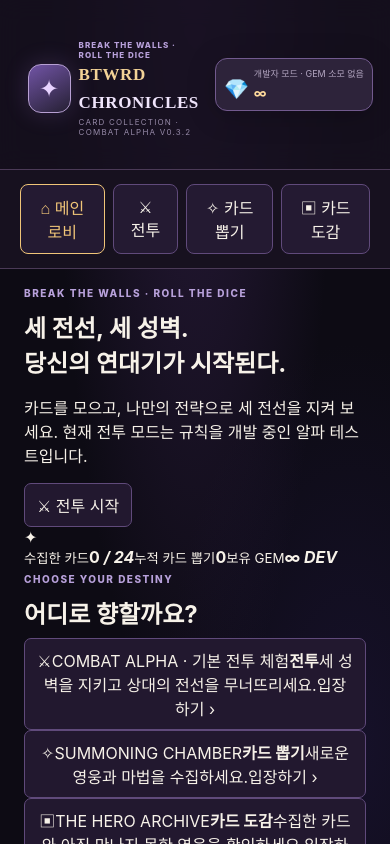
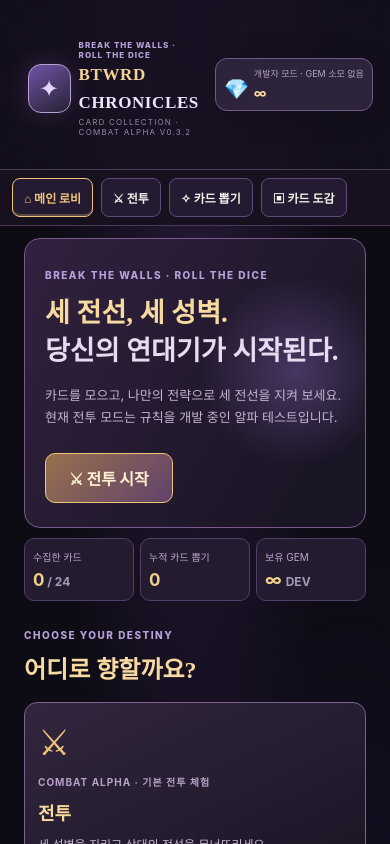
Before and after one commit to bduidohd937-beep/BTWRD-CHRONICLES, a React (Vite) app: page / in a window 390 px wide. Shown: the top 844 px of the page. Built offline with nearby package versions, Linux system fonts and the light colour scheme.

Commit message:
style: introduce responsive lobby matching original card collection theme

```diff
--- a/src/styles.css
+++ b/src/styles.css
@@ -60,3 +60,137 @@
   .combat-card .artwork{height:32px;min-height:32px}
   .rule-note{margin-top:5px;padding:6px}
 }
+
+
+/* Combat Alpha V0.3.2 — shared navigation + main lobby.
+   These classes are scoped so existing card frames and archive art are preserved. */
+.app-tabs{
+  max-width:none;
+  width:100%;
+  margin:0;
+  padding:10px max(16px,calc((100% - 1200px)/2));
+  gap:8px;
+  flex-wrap:wrap;
+  justify-content:flex-start;
+  background:#17111f;
+  border-bottom:1px solid #4b3a57;
+}
+.app-tabs button{
+  min-height:42px;
+  white-space:nowrap;
+  font-weight:750;
+}
+.app-tabs button[aria-current="page"]{
+  border-color:#f0c578;
+  color:#f0c578;
+  box-shadow:inset 0 -2px 0 #f0c57844;
+}
+.lobby-shell{max-width:1200px;padding-top:22px}
+.lobby-hero{
+  display:flex;
+  align-items:center;
+  justify-content:space-between;
+  gap:20px;
+  min-height:260px;
+  padding:32px clamp(22px,4vw,48px);
+  background:
+    radial-gradient(circle at 80% 46%,#9a74d255,transparent 30%),
+    linear-gradient(120deg,#32213f,#1a1525 85%);
+  border:1px solid #765b8c;
+  border-radius:16px;
+  overflow:hidden;
+}
+.lobby-hero h2{
+  font-family:"Noto Serif KR",serif;
+  font-size:clamp(27px,3.5vw,42px);
+  line-height:1.4;
+  margin:12px 0 12px;
+  color:#f6da9f;
+}
+.lobby-hero h2 span{color:#e9dbef}
+.lobby-hero p{font-size:13px;line-height:1.7;color:#c5b4d1;max-width:570px}
+.lobby-main-action{
+  background:linear-gradient(135deg,#98704d,#61426b);
+  border:1px solid #f0c578;
+  color:#fff0cf;
+  padding:12px 23px;
+  margin-top:12px;
+  border-radius:10px;
+  font-weight:900;
+}
+.lobby-emblem{
+  flex:0 0 190px;
+  display:grid;
+  place-items:center;
+  width:190px;height:190px;border-radius:50%;
+  border:2px solid #c4a3e3;
+  background:radial-gradient(circle at 45% 35%,#d8bfe7,#6549a0 42%,#261c48 75%);
+  box-shadow:0 0 55px #ae8bf277,inset 0 0 36px #e7d1ff55;
+  color:#fff2d4;
+  font-size:92px;
+  text-shadow:0 0 34px #fff1d8;
+}
+.lobby-status{
+  display:grid;
+  grid-template-columns:repeat(3,minmax(0,1fr));
+  gap:12px;
+  margin:16px 0 30px;
+}
+.lobby-status>span{
+  background:#241b30;
+  border:1px solid #514067;
+  border-radius:10px;
+  padding:15px 20px;
+  display:flex;
+  flex-direction:column;
+  gap:6px;
+}
+.lobby-status small{font-size:12px;color:#bbaaca}
+.lobby-status strong{font-size:23px;color:#f0d08b}
+.lobby-status em{font-style:normal;font-size:12px;color:#a79ab6}
+.lobby-section-title{margin:6px 0 17px}
+.lobby-section-title h2{font-family:"Noto Serif KR",serif;color:#f6daa1;margin:7px 0;font-size:24px}
+.lobby-tiles{display:grid;grid-template-columns:repeat(4,minmax(0,1fr));gap:14px}
+.lobby-tile{
+  display:flex;
+  flex-direction:column;
+  text-align:left;
+  align-items:flex-start;
+  gap:10px;
+  min-height:245px;
+  width:100%;
+  padding:24px 20px;
+  border:1px solid #7b6291;
+  border-radius:13px;
+  background:linear-gradient(155deg,#32263e,#1a1423);
+  color:#f9ebdc;
+  transition:transform .16s,border-color .16s,box-shadow .16s;
+}
+button.lobby-tile:hover{transform:translateY(-4px);border-color:#f0c578;box-shadow:0 12px 26px #0008}
+.lobby-tile-symbol{font-size:36px;color:#f0c578}
+.lobby-tile-sub{font-size:10px;letter-spacing:1px;color:#b7a1c7;font-weight:750}
+.lobby-tile strong{font-size:22px;font-family:"Noto Serif KR",serif;color:#f6d99c}
+.lobby-tile-description{font-size:12px;line-height:1.7;color:#c6b6d0}
+.lobby-tile-link{font-size:12px;color:#ebc788;margin-top:auto;font-weight:800}
+.lobby-tile-locked{opacity:.58;border-style:dashed;cursor:default}
+.dev-mode-note{
+  margin:20px 0 0;padding:12px 16px;
+  color:#dfc9ef;font-size:12px;
+  background:#241a35;border:1px solid #694f86;border-radius:10px;
+}
+@media(max-width:1000px){.lobby-tiles{grid-template-columns:repeat(2,minmax(0,1fr))}}
+@media(max-width:740px){
+  .app-tabs{flex-wrap:nowrap;overflow-x:auto;scrollbar-width:thin;padding:8px 12px}
+  .app-tabs button{padding:9px 11px;font-size:12px;min-height:39px}
+  .lobby-shell{padding-top:12px}
+  .lobby-hero{min-height:0;padding:24px 20px}
+  .lobby-hero h2{font-size:27px}
+  .lobby-emblem{display:none}
+  .lobby-status{gap:6px;margin:10px 0 22px}
+  .lobby-status>span{padding:10px 8px}
+  .lobby-status strong{font-size:17px}
+  .lobby-status small{font-size:10px}
+  .lobby-tile{min-height:205px;padding:17px 13px}
+  .lobby-tile strong{font-size:18px}
+}
+@media(max-width:390px){.lobby-tiles{grid-template-columns:1fr}.lobby-tile{min-height:170px}}
```
